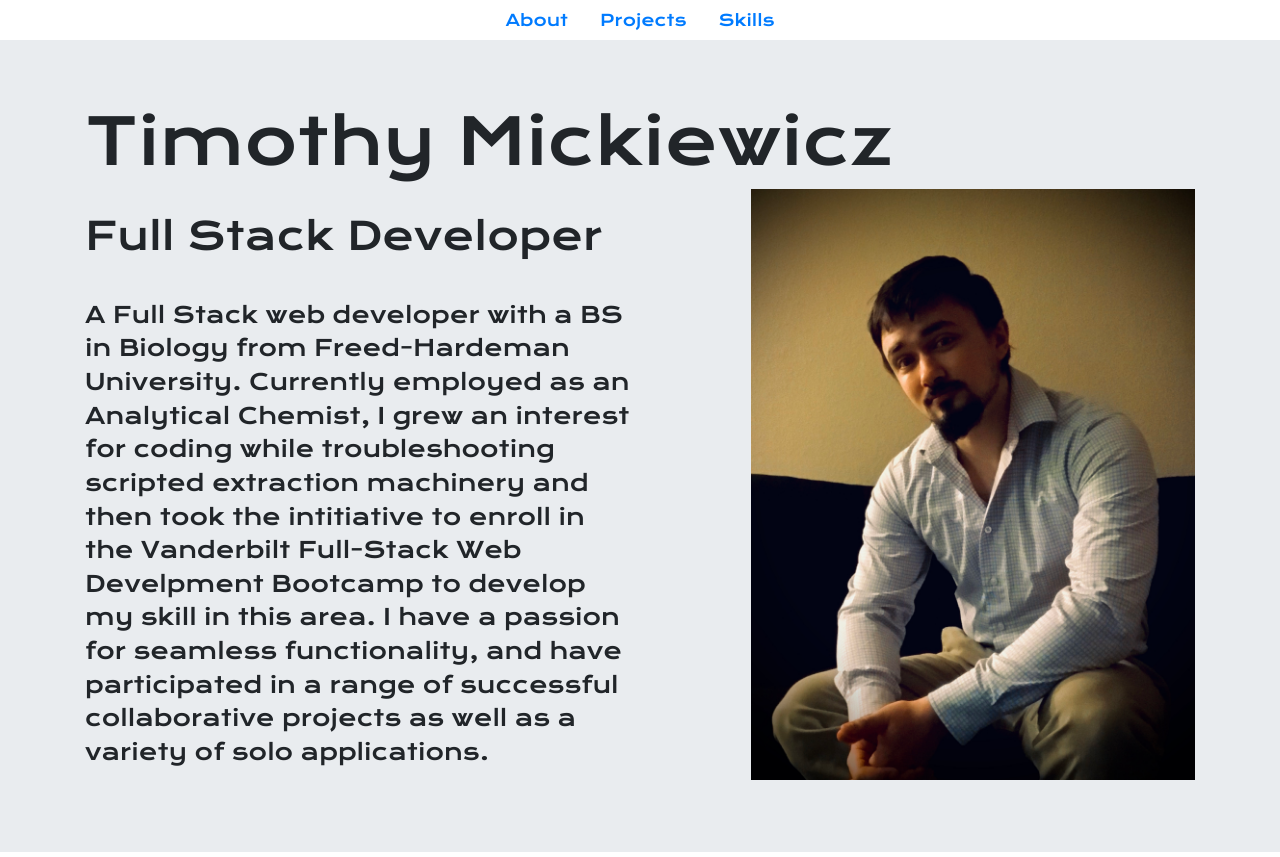
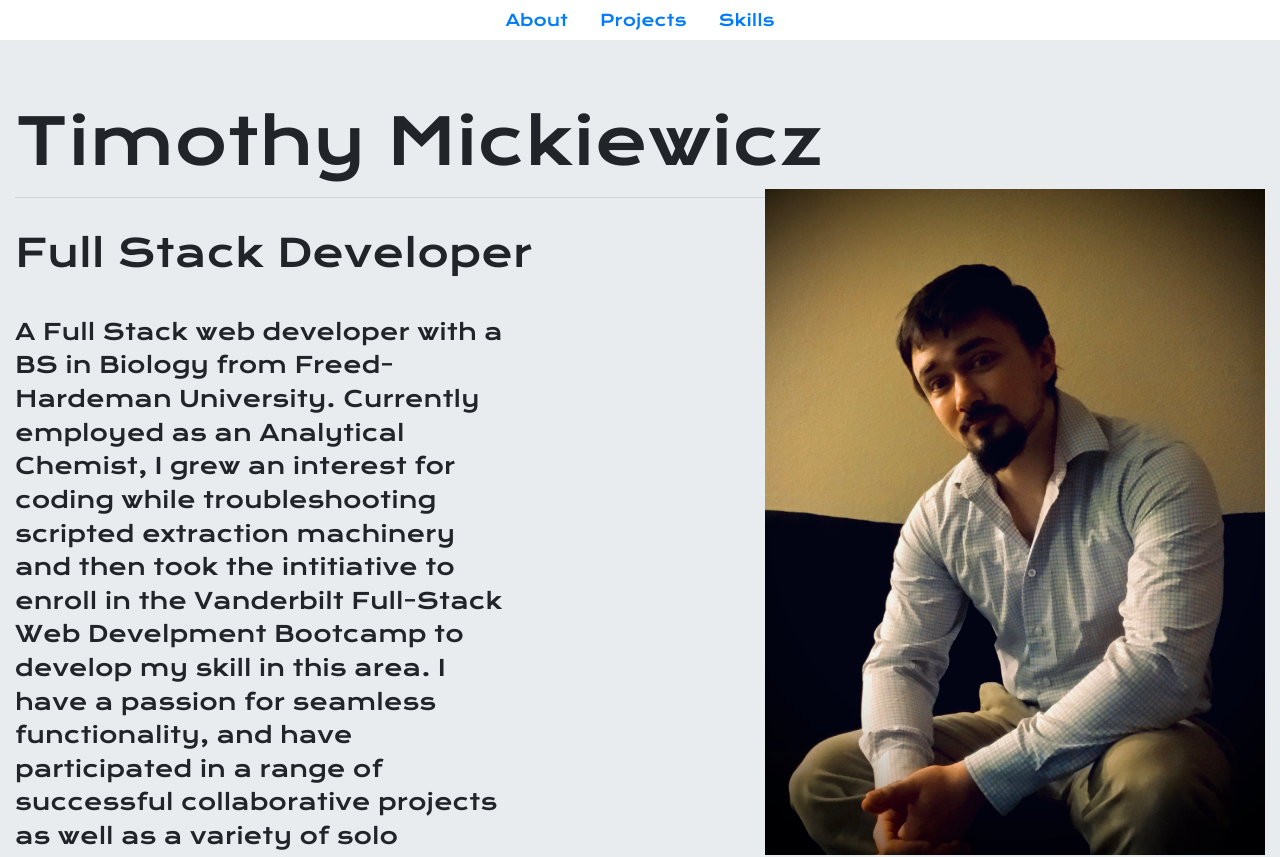
Before and after one commit to timothymickiewicz/timothymickiewicz.github.io, a React (Create React App) app: page / in a window 1280 px wide. Shown: the top 857 px of the page. Built offline with nearby package versions, Linux system fonts and the light colour scheme.

Commit message:
widths fixed

```diff
--- a/src/components/content/About.js
+++ b/src/components/content/About.js
@@ -5,18 +5,19 @@ import Container from 'react-bootstrap/Container'
 function About() {
   return (
     <Jumbotron style={{minHeight: '100%', overflow: 'auto'}} fluid>
-      <Container>
+      <Container style={{minWidth: '100%'}}>
         <h1 style={{fontSize: '5vw'}}>Timothy Mickiewicz</h1>
         <Figure style={{display: "block"}}>
           <Figure.Image
             width={"40%"}
-            height={"40%"}
+            height={'auto'}
             src="/assets/images/portfolio.png"
             style={{float: "right"}}
           />
         </Figure>
-        <h2 style={{float: "left", maxWidth: "100%", display: "inline", marginTop: '1rem', fontSize: '3vw'}}>Full Stack Developer</h2>
-        <p style={{float: "left", maxWidth: "50%", display: "inline", marginTop: '2rem', fontSize: '1.75vw'}}>
+        <hr></hr>
+        <h2 style={{float: "left", maxWidth: "50%", display: "inline", marginTop: '1rem', fontSize: '3vw'}}>Full Stack Developer</h2>
+        <p style={{float: "left", maxWidth: "40%", display: "inline", marginTop: '2rem', fontSize: '1.75vw'}}>
           A Full Stack web developer with a BS in Biology from Freed-Hardeman University. Currently employed as an Analytical Chemist, I grew an interest for coding while troubleshooting scripted extraction machinery and then took the intitiative to enroll in the Vanderbilt Full-Stack Web Develpment Bootcamp to develop my skill in this area. I have a passion for seamless functionality, and have participated in a range of successful collaborative projects as well as a variety of solo applications.
         </p>
       </Container>
--- a/src/components/content/Projects.js
+++ b/src/components/content/Projects.js
@@ -1,6 +1,4 @@
 import React from 'react';
-import {Link} from 'react-router-dom';
-import {Router} from "react-router";
 import Card from 'react-bootstrap/Card'
 import "../../style/projects.css"
 var info = require('../../assets/projects.json');
--- a/src/style/main.css
+++ b/src/style/main.css
@@ -2,3 +2,6 @@
     min-height: 100%;
     overflow: auto
 }
+.right {
+    float: right
+}
--- a/src/style/projects.css
+++ b/src/style/projects.css
@@ -20,9 +20,10 @@
     float: left
 }
 .minHeight {
-    max-height: 450px;
-    height: 70%;
-    width: auto;
+    /* max-height: 450px;
+    height: 70%; */
+    height: auto;
+    width: 100%;
 }
 .cli {
     float: right;
```
